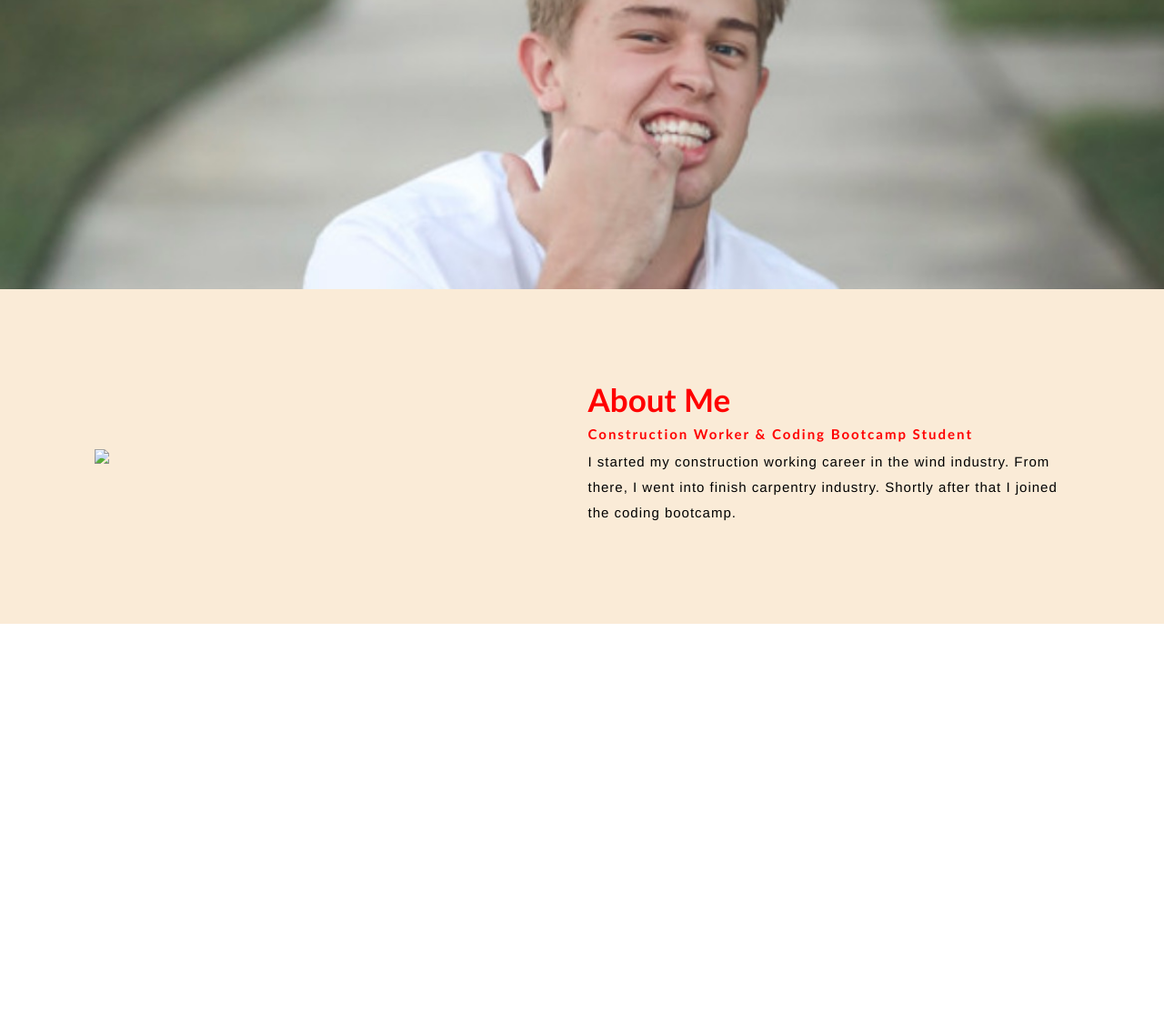
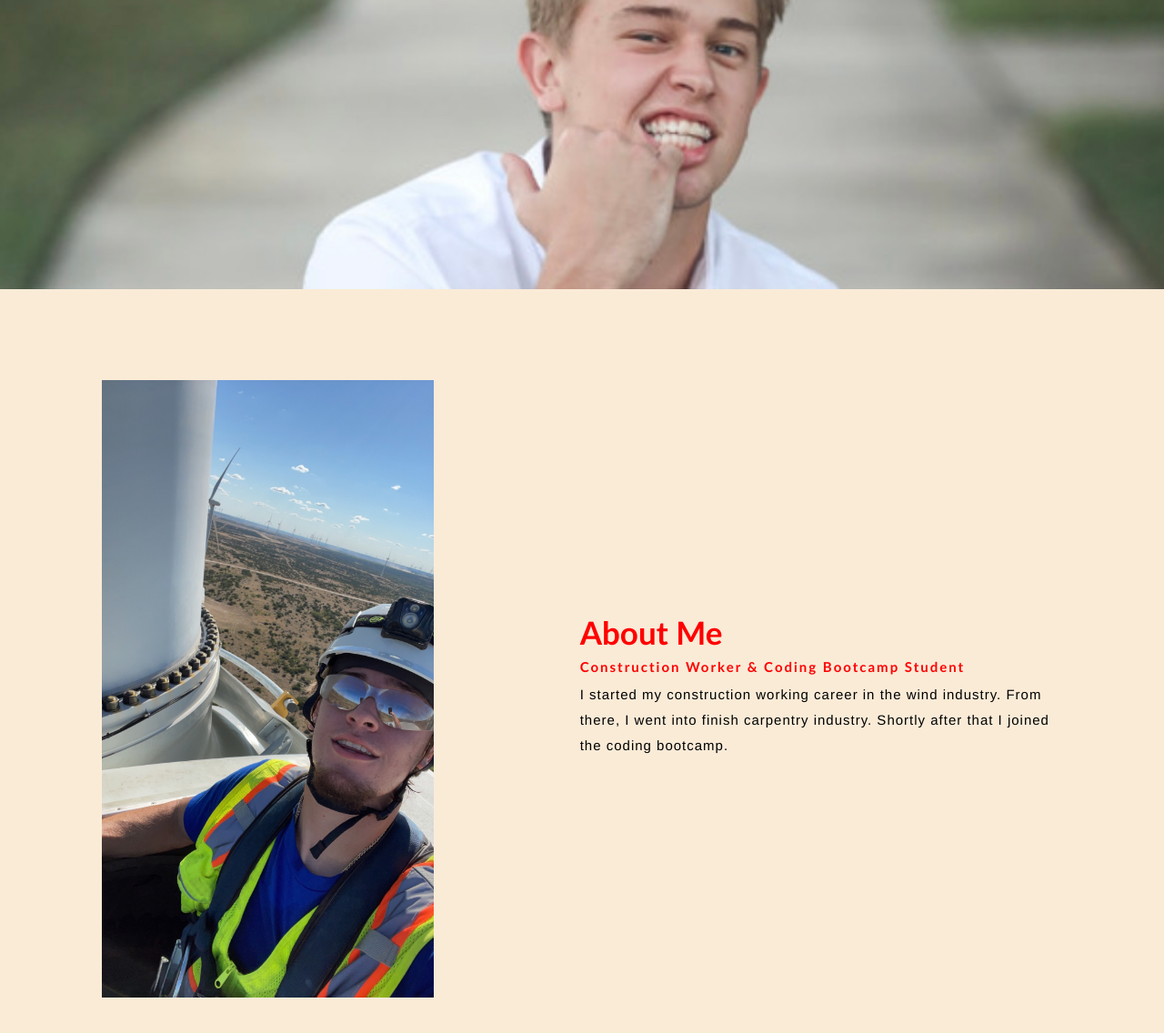
Before and after one commit to JakubEmerson/My-Portfolio, a plain HTML site: page index.html in a window 1280 px wide. Shown: the part 482-1618 px from the top of the page at 91% size. Before the commit the page ends 1168 px from the top, so only its background shows below. Drawn offline with Linux system fonts and the light colour scheme.

Commit message:
fixed my navigation to the about me

```diff
--- a/assets/css/style.css
+++ b/assets/css/style.css
@@ -40,15 +40,15 @@ nav ul li a:hover{
   color: red;
 }
 /* changed the background to the tanish color and gave the picture some padding and width*/
-.About{
+.About-Me{
   width: 100%;
   padding: 100px 0px;
   background-color: antiquewhite;
 }
 /*changed the size of the picture*/
-.About img{
+.About-Me img{
   height: auto;
-  width: 400px;
+  width: 30%;
 }
 /* puts the about me text out in the middle away from the picture */
 .About-text{
--- a/index.html
+++ b/index.html
@@ -9,27 +9,29 @@
   <link rel="stylesheet" href="assets/css/style.css">
 </head>
 <!-- part of the portfolio where you can navigate and see everything about me -->
+
 <body>
   <div class="hero">
     <nav>
       <h2 class="logo">My Portfolio</h2>
       <ul>
         <li><a href="#">Home</a></li>
-        <li><a href="#">About me</a></li>
+        <li><a href="#about-me">About me</a></li>
         <li><a href="#">Jobs</a></li>
         <li><a href="#">skills</a></li>
         <li><a href="#">Contact me</a></li>
       </ul>
     </nav>
   </div>
-  <section class="About Me">
+  <section class="About-Me" id="about-me">
     <div class="main">
-      <img src="../IMG_0532.JPG">
+      <img src="./assets/IMG_0532.JPG">
       <div class="About-text">
-        <!-- added my about me and threw in my button -->
-<h2>About Me</h2>
-<h4>Construction worker & coding bootcamp student</h4>
-<p>I started my construction working career in the wind industry. From there, I went into finish carpentry industry. Shortly after that I joined the coding bootcamp. </p>
+        <!-- added my about me -->
+        <h2>About Me</h2>
+        <h4>Construction worker & coding bootcamp student</h4>
+        <p>I started my construction working career in the wind industry. From there, I went into finish carpentry
+          industry. Shortly after that I joined the coding bootcamp. </p>
       </div>
     </div>
   </section>
```
Also changed, not shown: 1 other file.
